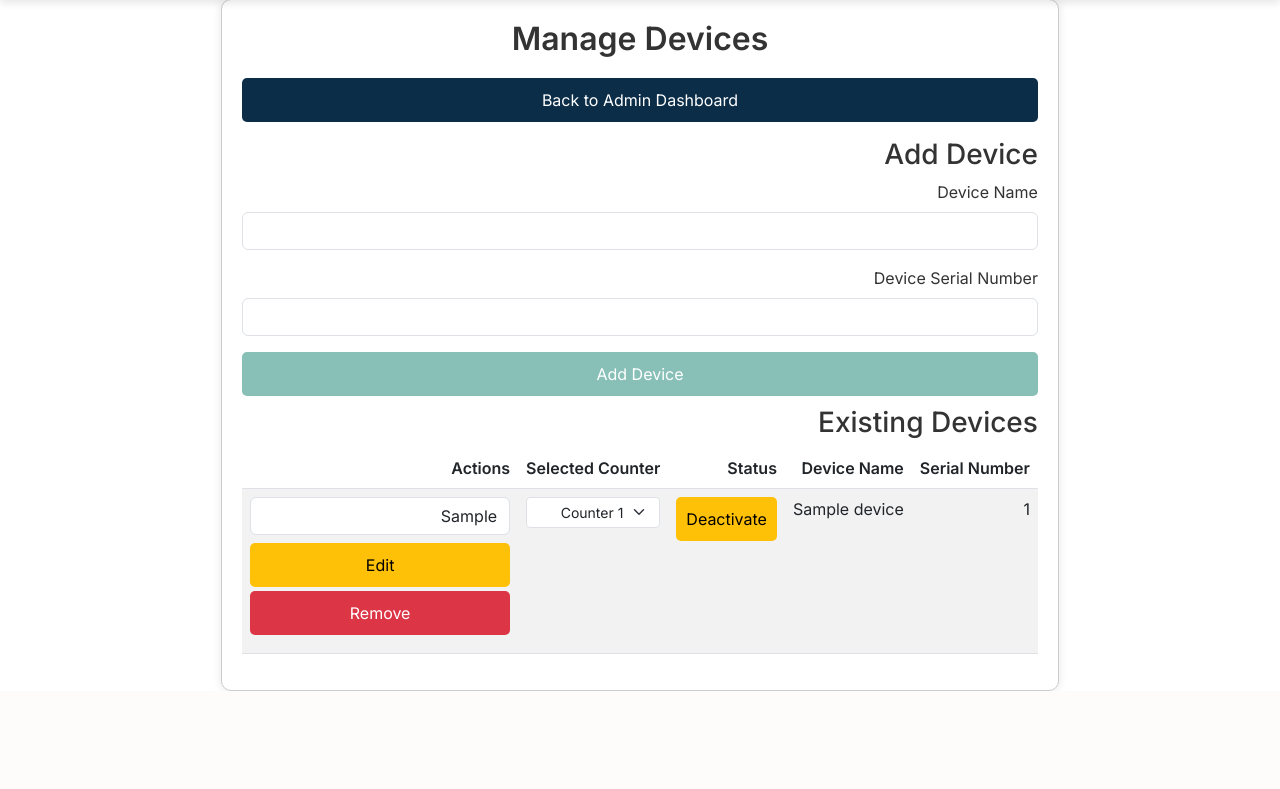
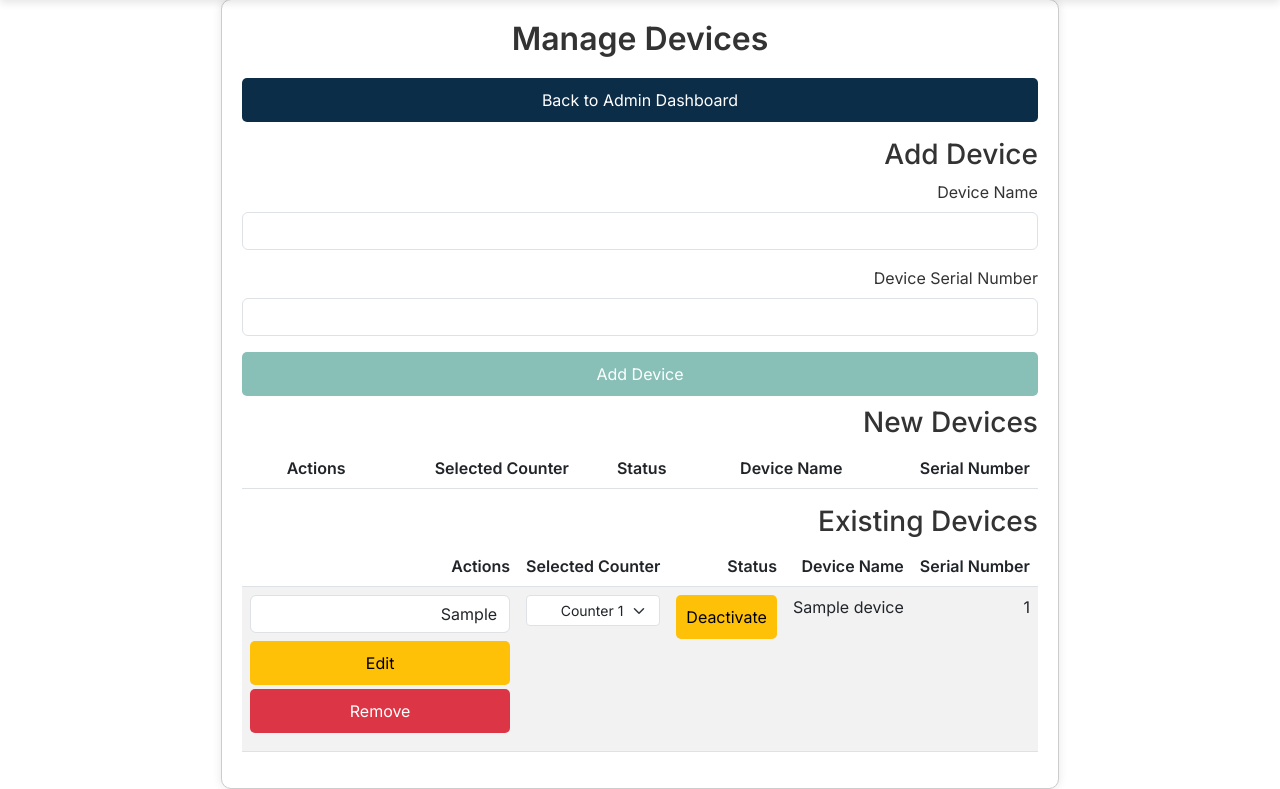
Before and after one commit to Jjustmee23/test-grain-nieuwe, a Django app: page /manage-devices/ in a window 1280 px wide. Shown: the part 151-940 px from the top of the page. Before the commit the page ends 842 px from the top, so only its background shows below. Run offline with Django 4.2, Linux system fonts and the light colour scheme; tables that the repository leaves empty hold one stand-in row (values such as "Sample post"); lists and menus that the app fills with data are empty.

Commit message:
Seperated Existing Devices from new one

```diff
--- a/mill/templates/mill/manage_devices.html
+++ b/mill/templates/mill/manage_devices.html
@@ -42,8 +42,8 @@
             </form>
         </div>
 
-        <!-- Existing Devices Section -->
-    <h3>{% trans 'Existing Devices' %}</h3>
+        <!-- New Devices Section -->
+    <h3>{% trans 'New Devices' %}</h3>
 
         <div class="accordion-body">
             <table class="table table-striped">
@@ -59,6 +59,7 @@
                 </thead>
                 <tbody id="existing-devices-table-body">
                     {% for device in existing_devices %}
+                        {% if device.name == device.id %}
                             <tr id="device-row-{{ device.id }}">
                                 <td>{{ device.id }}</td>
                                 <td>{{ device.name }}</td>
@@ -106,11 +107,82 @@
                                     <button type="button" class="btn btn-primary btn-sm" onclick="showPairDeviceModal('{{ device.id }}')">{% trans "Pair" %}</button>
                                 </td> {% endcomment %}
                             </tr>
+                        {% endif %}
                     {% endfor %}
                 </tbody>
             </table>
         </div>
 
+                <!-- Existing Devices Section -->
+    <h3>{% trans 'Existing Devices' %}</h3>
+
+    <div class="accordion-body">
+        <table class="table table-striped">
+            <thead>
+                <tr>
+                    <th>{% trans "Serial Number" %}</th>
+                    <th>{% trans "Device Name" %}</th>
+                    <th>{% trans "Status" %}</th>
+                    <th>{% trans "Selected Counter" %}</th>
+                    <th>{% trans "Actions" %}</th>
+                    {% comment %} <th>{% trans "Pair Device" %}</th> {% endcomment %}
+                </tr>
+            </thead>
+            <tbody id="existing-devices-table-body">
+                {% for device in existing_devices %}
+                    {% if device.name != device.id %}
+                        <tr id="device-row-{{ device.id }}">
+                            <td>{{ device.id }}</td>
+                            <td>{{ device.name }}</td>
+                            <td>
+                                <form method="POST" action="{% url 'toggle_device_status' %}" class="d-inline">
+                                    {% csrf_token %}
+                                    <input type="hidden" name="device_id" value="{{ device.id }}">
+                                    <button type="submit" class="btn btn-warning btn-sm">
+                                        {% if device.status %}
+                                            {% trans "Deactivate" %}
+                                        {% else %}
+                                            {% trans "Activate" %}
+                                        {% endif %}
+                                    </button>
+                                </form>
+                            </td>
+                            <td>
+                                <form method="POST" action="{% url 'manage_devices' %}" class="d-inline">
+                                    {% csrf_token %}
+                                    <input type="hidden" name="action" value="update_device_counter">
+                                    <input type="hidden" name="device_id" value="{{ device.id }}">
+                                    <select name="selected_counter" class="form-select form-select-sm" onchange="this.form.submit()">
+                                        <option value="counter_1" {% if device.selected_counter == 'counter_1' %}selected{% endif %}>{% trans "Counter 1" %}</option>
+                                        <option value="counter_2" {% if device.selected_counter == 'counter_2' %}selected{% endif %}>{% trans "Counter 2" %}</option>
+                                        <option value="counter_3" {% if device.selected_counter == 'counter_3' %}selected{% endif %}>{% trans "Counter 3" %}</option>
+                                        <option value="counter_4" {% if device.selected_counter == 'counter_4' %}selected{% endif %}>{% trans "Counter 4" %}</option>
+                                    </select>
+                                </form>
+                            </td>
+                            <td>
+                                <form method="POST" action="{% url 'manage_devices' %}" class="d-inline">
+                                    {% csrf_token %}
+                                    <input type="hidden" name="action" value="rename_device">
+                                    <input type="hidden" name="device_id" value="{{ device.id }}">
+                                    <input type="text" name="new_device_name" value={{device.name}} class="form-control mb-2" required>
+                                    <button type="submit" class="btn btn-warning btn-sm mb-1">{% trans "Edit" %}</button>
+                                </form>
+                                <form method="POST" action="{% url 'remove_device' %}" class="d-inline">
+                                    {% csrf_token %}
+                                    <input type="hidden" name="device_id" value="{{ device.id }}">
+                                    <button type="submit" class="btn btn-danger btn-sm">{% trans "Remove" %}</button>
+                                </form>
+                            </td>
+                            {% comment %} <td>
+                                <button type="button" class="btn btn-primary btn-sm" onclick="showPairDeviceModal('{{ device.id }}')">{% trans "Pair" %}</button>
+                            </td> {% endcomment %}
+                        </tr>
+                    {% endif %}
+                {% endfor %}
+            </tbody>
+        </table>
+    </div>
 
     </div>
 </div>
--- a/mill/views/factory_views.py
+++ b/mill/views/factory_views.py
@@ -93,6 +93,7 @@ def manage_factory(request):
         {
             'id': factory.id,
             'name': factory.name,
+            'city': factory.city,
             'status': factory.status,
             'devices': Device.objects.filter(factory=factory)
         }
```
Lines whose indentation alone changed are shown as unchanged.
